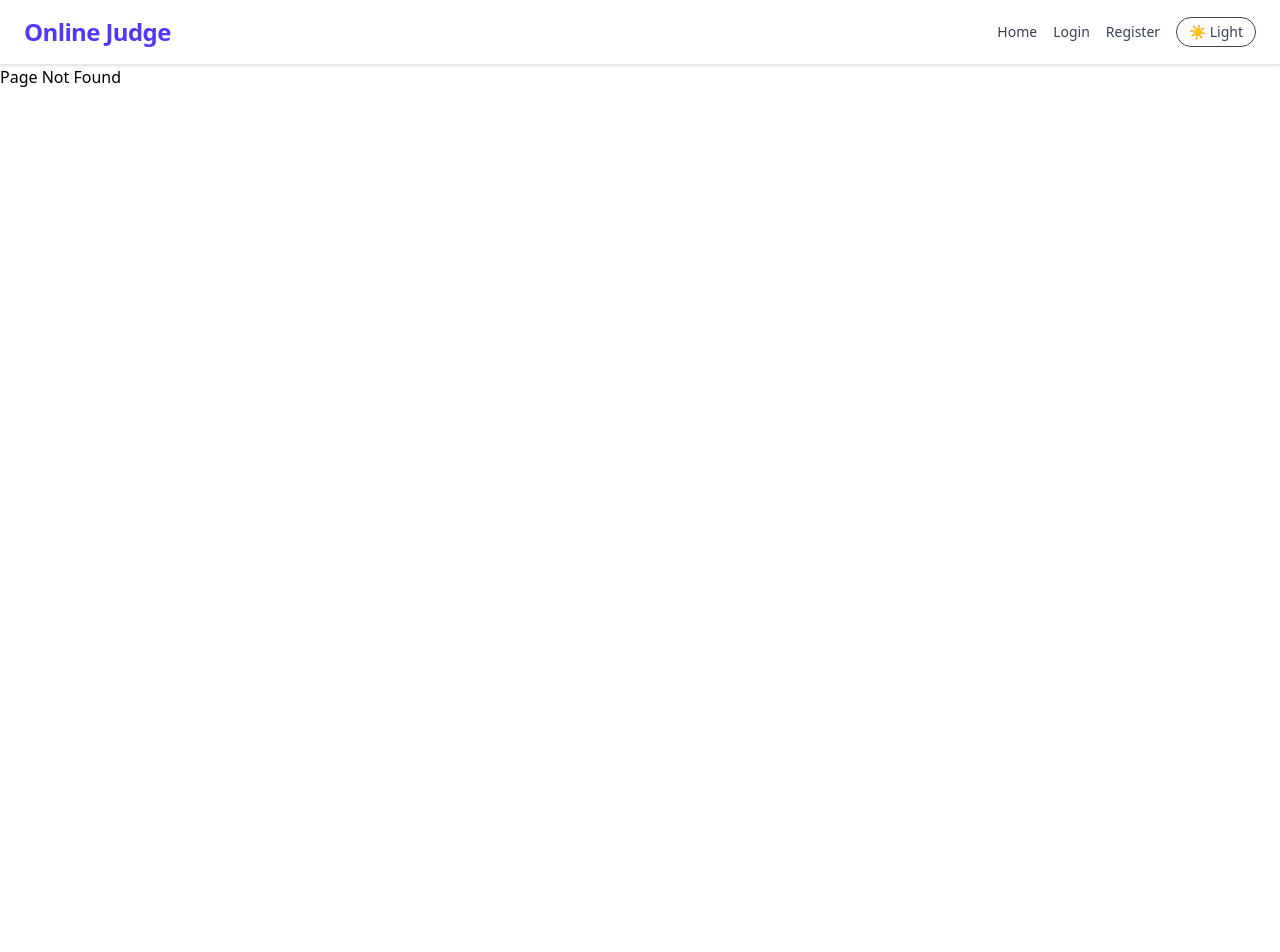
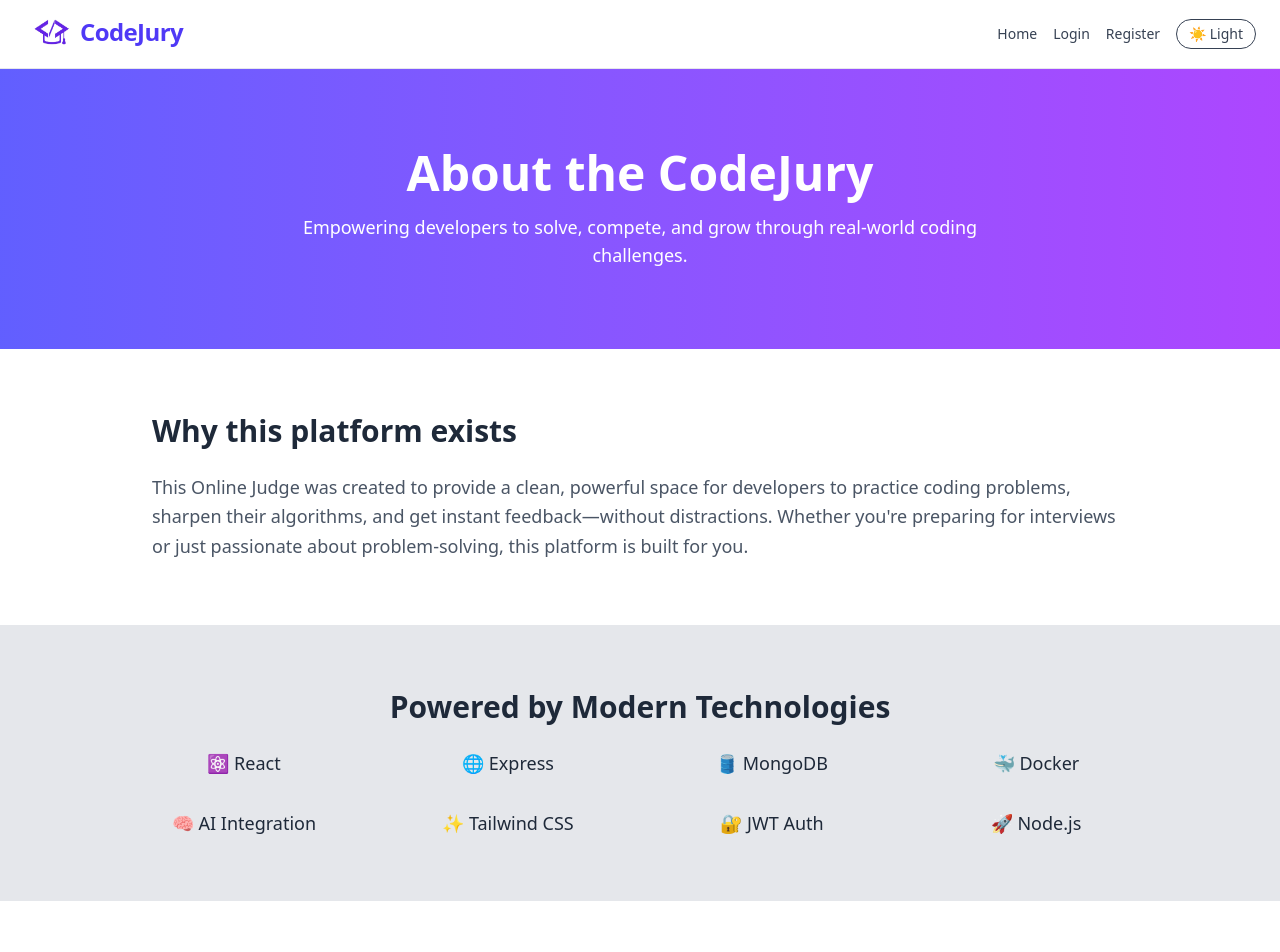
Before and after one commit to yasirmomin/Algo_dev, a React (Vite) app in the folder frontend/: page /about in a window 1280 px wide. Before the commit this address had no page. Shown: the top 952 px of the page. Before the commit the page ends 800 px from the top, so only its background shows below. Built offline with nearby package versions, Linux system fonts and the light colour scheme.

Commit message:
Version-1 complete

```diff
--- a/frontend/index.html
+++ b/frontend/index.html
@@ -2,9 +2,9 @@
 <html lang="en">
   <head>
     <meta charset="UTF-8" />
-    <link rel="icon" type="image/svg+xml" href="/vite.svg" />
+    <link rel="icon" type="image/svg+xml" href="/src/assets/logo.jpeg" />
     <meta name="viewport" content="width=device-width, initial-scale=1.0" />
-    <title>Online Judge</title>
+    <title>CodeJury</title>
   </head>
   <body>
     <div id="root"></div>
--- a/frontend/src/App.jsx
+++ b/frontend/src/App.jsx
@@ -17,6 +17,7 @@ import SubmissionList from './pages/SubmissionList';
 import SubmissionDetails from './pages/SubmissionDetails';
 import EditProfile from './pages/EditProfile';
 import MySubmissions from './pages/MySubmissions';
+import About from './pages/About';
 
 
 function App() {
@@ -28,6 +29,7 @@ function App() {
         <Route path="/login" element={<Login />} />
         <Route path="/register" element={<Register />} />
         <Route path="/problems" element={<Problems />} />
+        <Route path="/about" element={<About/>} />
         <Route path="*" element={<h1>Page Not Found</h1>} />
         <Route path='/profile' element={
           <ProtectedRoutes><Profile /></ProtectedRoutes>
@@ -51,6 +53,7 @@ function App() {
 
         <Route path="/edit-profile" element={<ProtectedRoutes><EditProfile /></ProtectedRoutes>} />
         <Route path="/my-submissions" element={<MySubmissions />} />
+
       </Routes>
     </Router>
 
--- a/frontend/src/components/Navbar.jsx
+++ b/frontend/src/components/Navbar.jsx
@@ -37,10 +37,12 @@ function Navbar() {
   return (
     <div className="bg-white/60 dark:bg-[#1E1E1E]  border-b border-gray-200 dark:border-gray-800 shadow-sm ">
     <nav className=" py-4 px-6 flex items-center justify-between">
+      <div className="flex">
+        <img src="/src/assets/logo.jpeg" className="h-9 w-10 mx-2"/>
       <Link to="/" className="text-2xl font-extrabold tracking-tight text-indigo-600 dark:text-white">
-        Online Judge
+        CodeJury
       </Link>
-
+    </div>
       <div className="flex items-center space-x-2 md:space-x-4 text-sm font-medium">
         <Link
           to="/"
--- /dev/null
+++ b/frontend/src/pages/About.jsx
@@ -0,0 +1,80 @@
+import { Link } from "react-router-dom";
+function About() {
+  return (
+    <div className="dark:bg-[#0E0E0E] bg-white text-gray-800 dark:text-gray-200 transition-colors duration-300">
+      <section className="py-20 px-6 text-center bg-gradient-to-r from-indigo-500 to-purple-500 text-white">
+        <h1 className="text-4xl md:text-5xl font-extrabold mb-4">About the CodeJury</h1>
+        <p className="text-lg max-w-3xl mx-auto">
+          Empowering developers to solve, compete, and grow through real-world coding challenges.
+        </p>
+      </section>
+
+      <section className="py-16 px-6 max-w-5xl mx-auto">
+        <h2 className="text-3xl font-bold mb-6">Why this platform exists</h2>
+        <p className="text-lg text-gray-600 dark:text-gray-400 leading-relaxed">
+          This Online Judge was created to provide a clean, powerful space for developers to practice
+          coding problems, sharpen their algorithms, and get instant feedback—without distractions.
+          Whether you're preparing for interviews or just passionate about problem-solving, this platform
+          is built for you.
+        </p>
+      </section>
+
+      <section className="py-16 px-6 bg-gray-200 dark:bg-[#1C1C1C]">
+        <div className="max-w-5xl mx-auto">
+          <h2 className="text-3xl font-bold mb-6 text-center">Powered by Modern Technologies</h2>
+          <div className="grid grid-cols-2 md:grid-cols-4 gap-8 text-center text-lg">
+            <div>⚛️ React</div>
+            <div>🌐 Express</div>
+            <div>🛢️ MongoDB</div>
+            <div>🐳 Docker</div>
+            <div>🧠 AI Integration</div>
+            <div>✨ Tailwind CSS</div>
+            <div>🔐 JWT Auth</div>
+            <div>🚀 Node.js</div>
+          </div>
+        </div>
+      </section>
+
+      <section className="py-16 px-6 max-w-5xl mx-auto text-center">
+        <h2 className="text-3xl font-bold mb-4">Meet the Creator</h2>
+        <p className="text-lg mb-4 text-gray-600 dark:text-gray-400">
+          👋 Hi, I'm <span className="font-semibold text-indigo-500">Yasir</span> — a passionate developer who
+          believes in building tools that help others grow. This judge platform started as a project to
+          combine my love for coding and teaching into one powerful app.
+        </p>
+        <p className="text-md text-gray-500 dark:text-gray-400 italic">Let’s build something amazing together!</p>
+      </section>
+
+      <section className="py-16 px-6 bg-gray-200 dark:bg-[#1C1C1C]">
+        <div className="max-w-5xl mx-auto text-center">
+          <h2 className="text-3xl font-bold mb-4">What's Next?</h2>
+          <p className="text-lg mb-6 text-gray-600 dark:text-gray-400">
+            We're just getting started! Here’s what’s planned for future updates:
+          </p>
+          <ul className="text-left md:text-center space-y-2 text-gray-700 dark:text-gray-300">
+            <li>🏆 Timed Contests with Leaderboards</li>
+            <li>📈 Performance Analytics</li>
+            <li>📖 Editorials and Solution Discussions</li>
+            <li>🎨 Customizable Themes & Profiles</li>
+          </ul>
+        </div>
+      </section>
+
+      {/* CTA */}
+      <section className="py-16 px-6 text-center">
+        <h2 className="text-3xl font-bold mb-4">Ready to dive in?</h2>
+        <p className="text-lg mb-6 text-gray-600 dark:text-gray-400">
+          Head over to the problems section and start solving today!
+        </p>
+        <Link
+          to="/problems"
+          className="inline-block px-6 py-3 bg-gradient-to-r from-indigo-500 to-purple-500 text-white font-semibold rounded-lg shadow hover:from-indigo-600 hover:to-purple-600 transition"
+        >
+          🚀 Go to Problems
+        </Link>
+      </section>
+    </div>
+  );
+}
+
+export default About;
--- a/frontend/src/pages/EditProfile.jsx
+++ b/frontend/src/pages/EditProfile.jsx
@@ -67,7 +67,7 @@ export default function EditProfile() {
   if (loading) return <p className="p-4">Loading profile...</p>;
 
   return (
-    <div className="min-h-screen py-8 bg-gradient-to-br from-purple-300 via-rose-200 to-pink-300 dark:from-blue-900 dark:via-black/90 dark:to-blue-900">
+    <div className="min-h-screen py-8 bg-gradient-to-br from-purple-300 via-rose-200 to-pink-300 dark:from-[#000000] dark:via-25% dark:via-[#302e3e] dark:to-[#000000]">
       <div className="max-w-lg mx-auto bg-white dark:bg-gray-900 p-6 rounded-lg shadow-md border-3 dark:shadow-amber-50 shadow-pink-400">
         <h2 className="text-2xl font-bold mb-4 text-center dark:text-white">Edit Profile</h2>
         <form onSubmit={handleSubmit} className="space-y-4">
--- a/frontend/src/pages/Home.jsx
+++ b/frontend/src/pages/Home.jsx
@@ -1,24 +1,25 @@
 import { Link } from "react-router-dom";
-import { FaFacebook, FaTwitter, FaInstagram } from "react-icons/fa";
+import { FaTwitter, FaInstagram, FaLinkedin, FaEnvelope } from "react-icons/fa";
 
 
 export default function Home() {
+
   return (
     <div className="dark:bg-[#000000] transition-colors duration-300">
       {/* Hero Section */}
       <section className="min-h-screen flex items-center justify-center px-6 bg-[url('/src/assets/light.png')] dark:bg-[url('/src/assets/dark.jpg')]"
-      style={{
-            backgroundSize: "cover",
-            backgroundPosition: "center",
-            backgroundAttachment: "fixed",
-          }}>
+        style={{
+          backgroundSize: "cover",
+          backgroundPosition: "center",
+          backgroundAttachment: "fixed",
+        }}>
         <div
           className=" p-8 md:p-12 text-center transition-all duration-500"
 
         >
 
           <h1 className="text-4xl md:text-5xl font-extrabold bg-gradient-to-r bg-clip-text text-transparent from-[#9c4bff] to-[#04b5a4] drop-shadow-md mb-6">
-            🚀 Welcome to the Online Judge
+            🚀 Welcome to the CodeJury
           </h1>
           <p className="text-lg text-[#746e6e] mb-8">
             Solve, compete, and sharpen your coding skills with real-world challenges.
@@ -57,10 +58,10 @@ export default function Home() {
                   "Get detailed execution results and performance metrics immediately.",
               },
               {
-                icon: "🏆",
-                title: "Timed Contests",
+                icon: "💡",
+                title: "Smart Assistance",
                 description:
-                  "Participate in regular competitions with leaderboards and rewards.",
+                  "Get AI-powered hints and code feedback to accelerate your learning.",
               },
             ].map((feature) => (
               <div
@@ -82,9 +83,9 @@ export default function Home() {
       <footer className="bg-[#1E1E1E] text-gray-400 py-12 px-6">
         <div className="max-w-7xl mx-auto grid grid-cols-1 md:grid-cols-3 gap-8">
           <div>
-            <h2 className="text-white font-bold text-xl mb-2">Online Judge</h2>
+            <h2 className="text-white font-bold text-xl mb-2">CodeJury</h2>
             <p className="text-[#E1E1E1]">
-              A modern online judge platform by Yasir to empower developers.
+              Empowering developers to solve problems, compete, and level up their coding journey.
             </p>
           </div>
 
@@ -95,10 +96,10 @@ export default function Home() {
                 <Link to="/" className="hover:text-[#BB86FC]">Home</Link>
               </li>
               <li>
-                <Link to="/contests" className="hover:text-[#BB86FC]">Contests</Link>
+                <Link to="/problems" className="hover:text-[#BB86FC]">Problems</Link>
               </li>
               <li>
-                <Link to="/problems" className="hover:text-[#BB86FC]">Problems</Link>
+                <Link to="/about" className="hover:text-[#BB86FC]">About</Link>
               </li>
             </ul>
           </div>
@@ -106,15 +107,19 @@ export default function Home() {
           <div>
             <h2 className="text-white font-bold text-lg mb-2">Connect</h2>
             <div className="flex space-x-4">
-              <a href="#" className="hover:text-[#BB86FC] text-xl"><FaFacebook /></a>
-              <a href="#" className="hover:text-[#BB86FC] text-xl"><FaTwitter /></a>
-              <a href="#" className="hover:text-[#BB86FC] text-xl"><FaInstagram /></a>
+              <a href="https://www.linkedin.com/in/yasirmomin" target="_blank"
+                rel="noopener noreferrer" className="hover:text-[#BB86FC] text-xl"><FaLinkedin /></a>
+              <a href="https://x.com/Yasir_Momin10" target="_blank"
+                rel="noopener noreferrer" className="hover:text-[#BB86FC] text-xl"><FaTwitter /></a>
+              <a href="https://www.instagram.com/yasir_syed01/" target="_blank"
+                rel="noopener noreferrer" className="hover:text-[#BB86FC] text-xl"><FaInstagram /></a>
+              <a href="mailto:yasirmn11@gmail.com" className="hover:text-[#BB86FC] text-xl"><FaEnvelope /></a>
             </div>
           </div>
         </div>
 
         <div className="mt-10 border-t border-gray-700 pt-6 text-center text-sm text-gray-500">
-          © 2025 OnlineJudge Platform. All rights reserved.
+          © 2025 CodeJury Platform.
         </div>
       </footer>
     </div>
--- a/frontend/src/pages/Login.jsx
+++ b/frontend/src/pages/Login.jsx
@@ -31,7 +31,7 @@ function Login() {
   return (
     <div className="min-h-screen grid ">
 
-      <div className="flex items-center justify-center bg-gradient-to-bl from-[rgb(254,167,226)]  via-[#ffb4b4] to-blue-300 dark:from-[#0d006e] dark:via-25% dark:via-[#31258d] dark:to-[#531515] px-6">
+      <div className="flex items-center justify-center bg-gradient-to-bl from-[rgb(254,167,226)]  via-[#ffb4b4] to-blue-300 dark:from-[#000000] dark:via-25% dark:via-[#302e3e] dark:to-[#000000] px-6">
         <div className="w-full max-w-md space-y-6 bg-white/80 dark:bg-gray-900 backdrop-blur-md p-8 rounded-xl border-4 shadow border-gray-200 dark:border-gray-700">
           <h2 className="text-3xl font-extrabold text-gray-900 dark:text-white">Login</h2>
           <form onSubmit={handleSubmit} className="space-y-4">
--- a/frontend/src/pages/Problems.jsx
+++ b/frontend/src/pages/Problems.jsx
@@ -103,7 +103,7 @@ function Problems() {
   return (
     <div className="min-h-screen w-full bg-gradient-to-tr
   from-[#5896ed] via-45% via-[#dcd5e2] to-[#ff7ea7]
-  dark:from-[#0d006e] dark:via-25% dark:via-[#31258d] dark:to-[#531515]
+  dark:from-[#000000] dark:via-25% dark:via-[#302e3e] dark:to-[#000000]
   bg-fixed
   py-10">
 
--- a/frontend/src/pages/Profile.jsx
+++ b/frontend/src/pages/Profile.jsx
@@ -83,7 +83,7 @@ function Profile() {
   return (
     <div className="min-h-screen w-full bg-gradient-to-tr
   from-[#5896ed] via-45% via-[#dcd5e2] to-[#ff7ea7]
-  dark:from-[#0d006e] dark:via-25% dark:via-[#31258d] dark:to-[#531515]
+  dark:from-[#000000] dark:via-25% dark:via-[#302e3e] dark:to-[#000000]
   bg-fixed
   py-10">
       <div className="max-w-xl mx-auto mt-8">
@@ -107,7 +107,7 @@ function Profile() {
             </div>
             <button
               onClick={() => navigate("/edit-profile")}
-              className="mt-2 bg-green-600 hover:bg-green-700 text-white px-4 py-1 rounded shadow transition relative left-45 bottom-12"
+              className="mt-2 bg-green-600 hover:bg-green-700 text-white px-4 py-1 rounded shadow transition  "
             >
               Edit Profile
             </button>
--- a/frontend/src/pages/Register.jsx
+++ b/frontend/src/pages/Register.jsx
@@ -35,7 +35,7 @@ function Register() {
   };
 
   return (
-    <div className="min-h-screen flex items-center justify-center px-4 bg-gradient-to-br from-[rgb(254,167,226)] via-25% via-[#ffb4b4] to-blue-300 dark:from-[#0d006e] dark:via-25% dark:via-[#31258d] dark:to-[#531515]">
+    <div className="min-h-screen flex items-center justify-center px-4 bg-gradient-to-br from-[rgb(254,167,226)] via-25% via-[#ffb4b4] to-blue-300 dark:from-[#000000] dark:via-25% dark:via-[#302e3e] dark:to-[#000000]">
       <div className="bg-white/80 dark:bg-gray-900 backdrop-blur-md border-4 border-gray-200 dark:border-gray-700 shadow-xl rounded-xl p-8 w-full max-w-lg">
         <h2 className="text-3xl font-extrabold mb-6 text-center text-indigo-600 dark:text-white">
           Create Account
```
Also changed, not shown: frontend/src/pages/ProblemPage.jsx (+90 -62 lines), frontend/src/assets/logo.jpeg (added).
